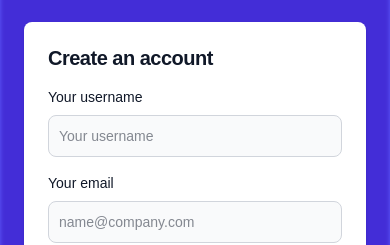
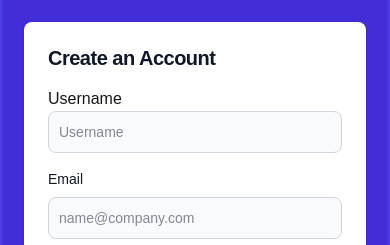
Before and after one commit to IsaacPrkr/Car-Swiper, a Next.js app in the folder src/carswiper/car-swiper-frontend/: page /register in a window 390 px wide. Shown: the part 234-479 px from the top of the page. Built offline with nearby package versions, Linux system fonts and the light colour scheme.

Commit message:
designing pages in tailwind

```diff
--- a/src/carswiper/car-swiper-frontend/app/globals.css
+++ b/src/carswiper/car-swiper-frontend/app/globals.css
@@ -24,13 +24,3 @@ body {
   color: var(--foreground);
   font-family: Arial, Helvetica, sans-serif;
 }
-
-/* Register Page Designs */
-
-.register-page{
-  @apply bg-indigo-700 inset-shadow-sm inset-shadow-indigo-500;
-}
-
-.register-logo{
-  @apply w-50 h-50 mr-2
-}
--- a/src/carswiper/car-swiper-frontend/app/register/page.js
+++ b/src/carswiper/car-swiper-frontend/app/register/page.js
@@ -2,6 +2,7 @@
 
 import { useState } from "react";
 import axios from "axios";
+import "./register.css";
 
 export default function Register() {
   const [formData, setFormData] = useState({ username: "", email: "", password: "" });
@@ -31,25 +32,25 @@ export default function Register() {
             alt="logo"
           />
         </a>
-        <div className="w-full bg-white rounded-lg shadow dark:border md:mt-0 sm:max-w-md xl:p-0 dark:bg-gray-800 dark:border-gray-700">
-          <div className="p-6 space-y-4 md:space-y-6 sm:p-8">
-            <h1 className="text-xl font-bold leading-tight tracking-tight text-gray-900 md:text-2xl dark:text-white">
-              Create an account
+        <div className="register-container">
+          <div className="register-content">
+            <h1 className="register-heading">
+              Create an Account
             </h1>
             <form className="space-y-4 md:space-y-6" onSubmit={handleSubmit}>
               <div>
                 <label
                   htmlFor="username"
-                  className="block mb-2 text-sm font-medium text-gray-900 dark:text-white"
+                  className=".register-label"
                 >
-                  Your username
+                  Username
                 </label>
                 <input
                   type="text"
                   name="username"
                   id="username"
                   className="bg-gray-50 border border-gray-300 text-gray-900 text-sm rounded-lg focus:ring-primary-600 focus:border-primary-600 block w-full p-2.5 dark:bg-gray-700 dark:border-gray-600 dark:placeholder-gray-400 dark:text-white dark:focus:ring-blue-500 dark:focus:border-blue-500"
-                  placeholder="Your username"
+                  placeholder="Username"
                   required
                   onChange={handleChange}
                 />
@@ -59,7 +60,7 @@ export default function Register() {
                   htmlFor="email"
                   className="block mb-2 text-sm font-medium text-gray-900 dark:text-white"
                 >
-                  Your email
+                  Email
                 </label>
                 <input
                   type="email"
--- /dev/null
+++ b/src/carswiper/car-swiper-frontend/app/register/register.css
@@ -0,0 +1,25 @@
+@import "tailwindcss";
+
+.register-page{
+    @apply bg-indigo-700 inset-shadow-sm inset-shadow-indigo-500;
+  }
+
+  .register-logo{
+    @apply w-50 h-50 mr-2
+  }
+
+  .register-container {
+    @apply w-full bg-white rounded-lg shadow dark:border md:mt-0 sm:max-w-md xl:p-0 dark:bg-gray-800 dark:border-gray-700;
+  }
+
+  .register-content {
+    @apply p-6 space-y-4 md:space-y-6 sm:p-8;
+  }
+
+  .register-heading {
+    @apply text-xl font-bold leading-tight tracking-tight text-gray-900 md:text-2xl dark:text-white;
+  }
+
+  .register-label {
+    @apply block mb-2 text-sm font-medium text-gray-900 dark:text-white;
+  }
```
Also changed, not shown: 1 other file (tests, documents, lock files or other folders).
